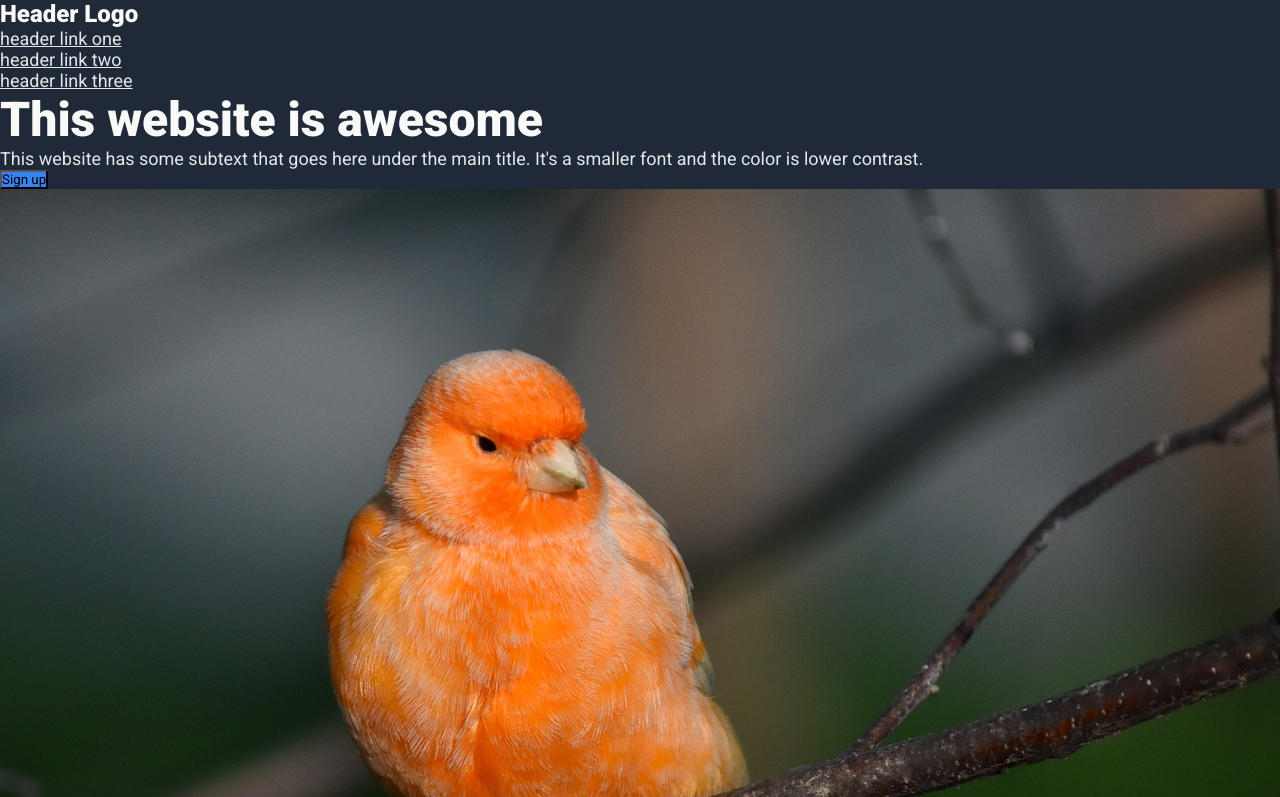
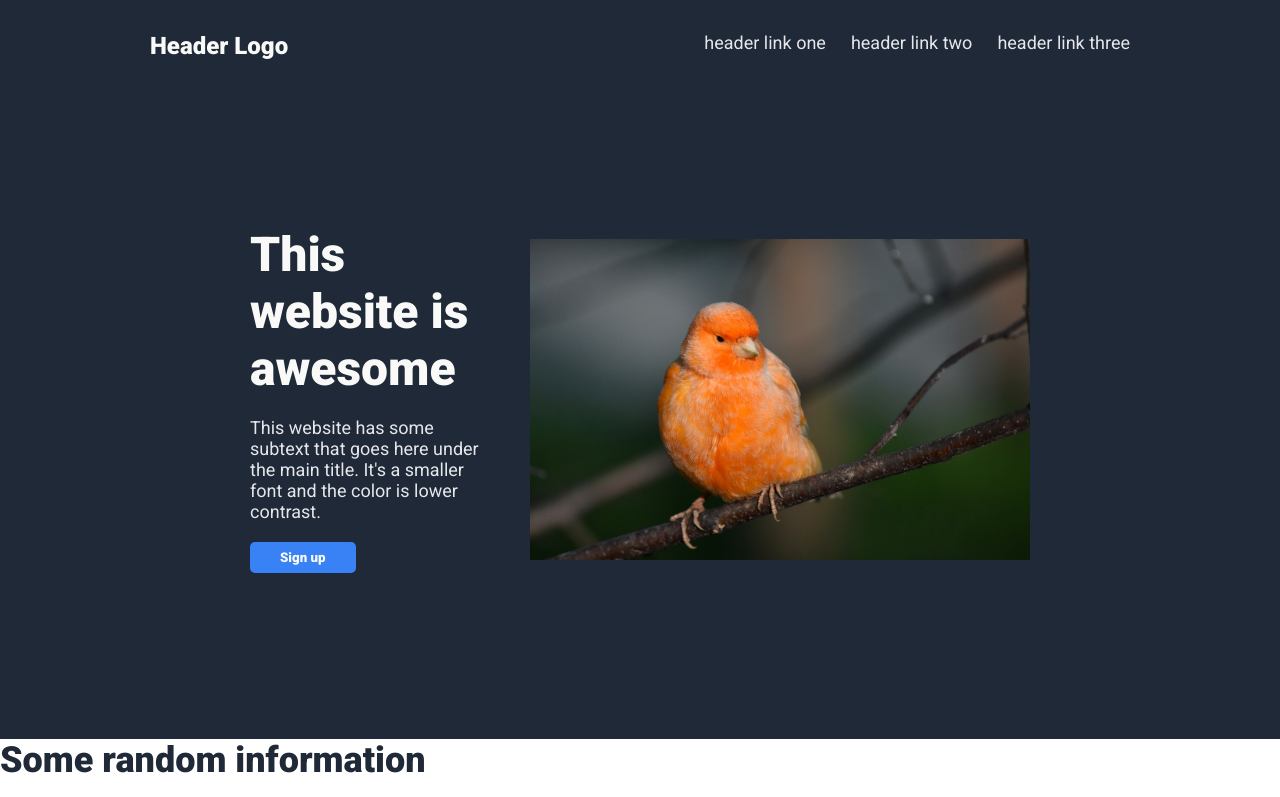
Before and after one commit to silarz/odin-landing-page, a plain HTML site: page index.html in a window 1280 px wide. Shown: the top 797 px of the page. Drawn offline with Linux system fonts and the light colour scheme.

Commit message:
Edit style.css
Add flex display, alignment, font properties, colors and padding to hero section.

```diff
--- a/style.css
+++ b/style.css
@@ -13,9 +13,60 @@ body{
 .hero-section{
     display: flex;
     flex-direction: column;
+    justify-content: space-between;
+
+    padding: 16px 100px;
 }
 
+.header{
+    display: flex;
+    justify-content: space-between;
+    padding: 16px 50px;
+}
 
+.header ul{
+    list-style-type: none;
+    display: flex;
+    gap: 25px;
+}
+
+.header a{
+    text-decoration: none;
+}
+
+a:hover{
+    text-decoration: underline;
+}
+
+.hero{
+    display: flex;
+    flex-direction: row;
+    justify-content: center;
+    align-items: center;
+    padding: 150px;
+    gap: 40px;
+}
+
+.hero-left{
+    display: flex;
+    flex-direction: column;
+    align-items: flex-start;
+    flex-wrap: wrap;
+    gap: 20px;
+}
+
+.hero-img{
+    width: 500px;
+    height: auto;
+}
+
+.hero-button{
+    padding: 8px 30px;
+    border: none;
+    border-radius: 5px;
+    color: #f9faf8;
+    font-weight: bold;
+}
 
 /* Main fonts and colors from instructions*/
 .hero-section, .footer{
@@ -57,6 +108,8 @@ body{
 .quote-text{
     font-size: 36px;
     font-style: italic;
-    font-weight: lighter;
+    font-weight: 300;
     color: #1f2937;
 }
+
+/* End of instructed fonts and colors */
```
